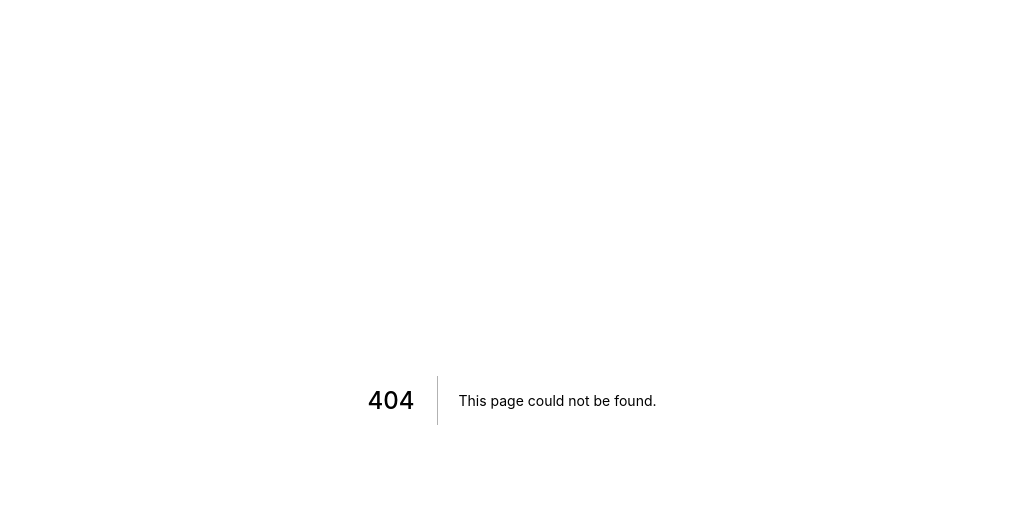
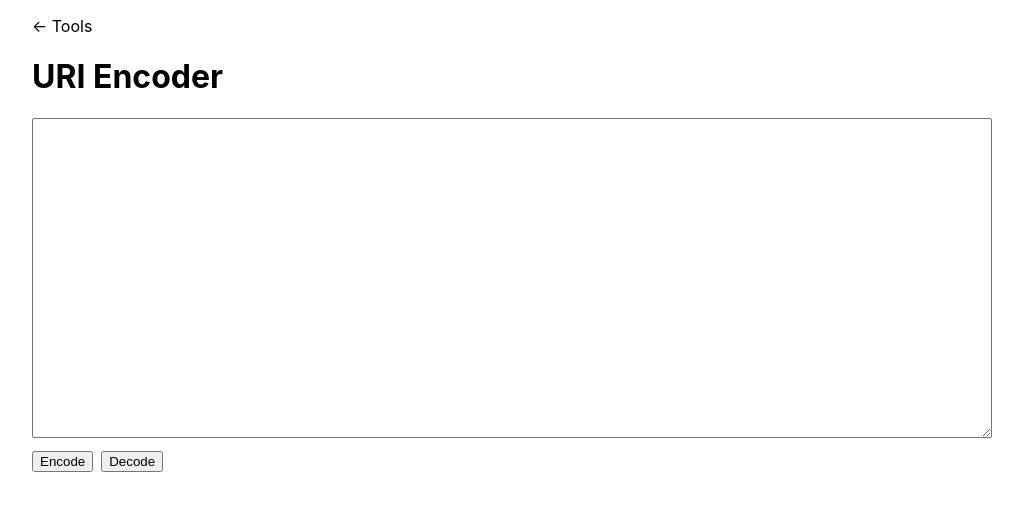
Before and after one commit to meddy/tools, a Next.js app: page /uri-encoder in a window 1280 px wide. Before the commit this address had no page. Shown: the top 510 px of the page, without its empty margins (128-1151 px from the left). Built offline with nearby package versions, Linux system fonts and the light colour scheme.

Commit message:
Implement url encode/decode.

```diff
--- a/pages/index.tsx
+++ b/pages/index.tsx
@@ -23,9 +23,9 @@ const Home: NextPage = () => {
             </a>
           </Link>
 
-          <Link href="/url-encoder">
+          <Link href="/uri-encoder">
             <a className={styles.card}>
-              <div>URL Decode/Encode</div>
+              <div>URI Decode/Encode</div>
               <div>&rarr;</div>
             </a>
           </Link>
--- a/pages/json-formatter.tsx
+++ b/pages/json-formatter.tsx
@@ -4,7 +4,7 @@ import Head from "next/head";
 import Link from "next/link";
 import { useState } from "react";
 
-import styles from "../styles/JsonFormatter.module.css";
+import styles from "../styles/Tool.module.css";
 
 const JsonFormatter: NextPage = () => {
   const [value, setValue] = useState("");
--- /dev/null
+++ b/pages/uri-encoder.tsx
@@ -0,0 +1,52 @@
+import type { NextPage } from "next";
+import Head from "next/head";
+import Link from "next/link";
+import { useState } from "react";
+
+import styles from "../styles/Tool.module.css";
+
+const UriEncoder: NextPage = () => {
+  const [value, setValue] = useState("");
+
+  return (
+    <div className={styles.container}>
+      <Head>
+        <title>URI Encoder</title>
+        <link href="/favicon.ico" rel="icon" />
+      </Head>
+      <main className={styles.main}>
+        <Link href="/">
+          <a>&larr; Tools</a>
+        </Link>
+        <h1>URI Encoder</h1>
+        <textarea
+          className={styles.input}
+          onChange={(event) => {
+            setValue(event.target.value);
+          }}
+          value={value}
+        />
+        <div>
+          <button
+            className={styles.control}
+            onClick={() => {
+              setValue(encodeURIComponent(value));
+            }}
+          >
+            Encode
+          </button>
+          <button
+            className={styles.control}
+            onClick={() => {
+              setValue(decodeURIComponent(value));
+            }}
+          >
+            Decode
+          </button>
+        </div>
+      </main>
+    </div>
+  );
+};
+
+export default UriEncoder;
```
Also changed, not shown: styles/Tool.module.css (renamed from styles/JsonFormatter.module.css).
